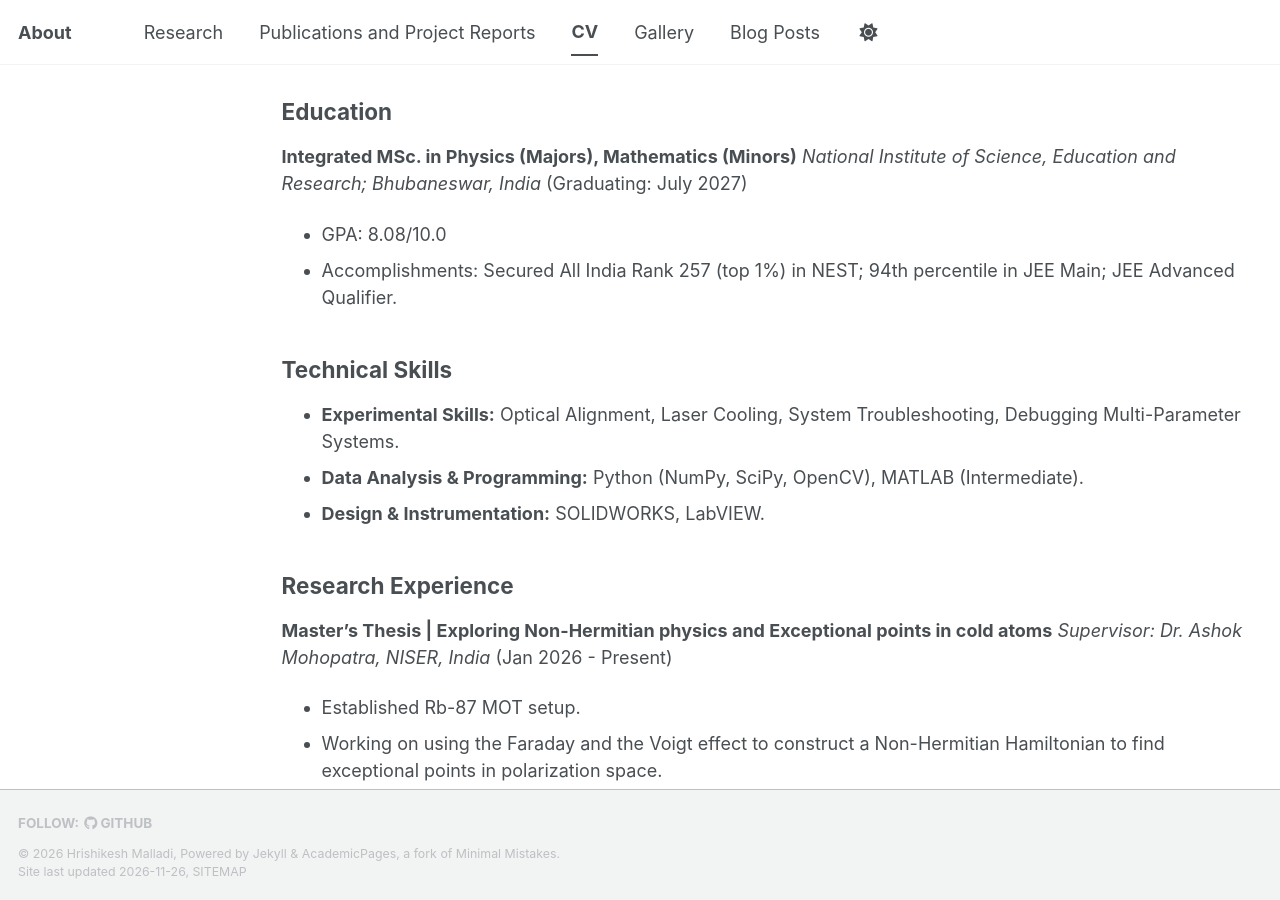
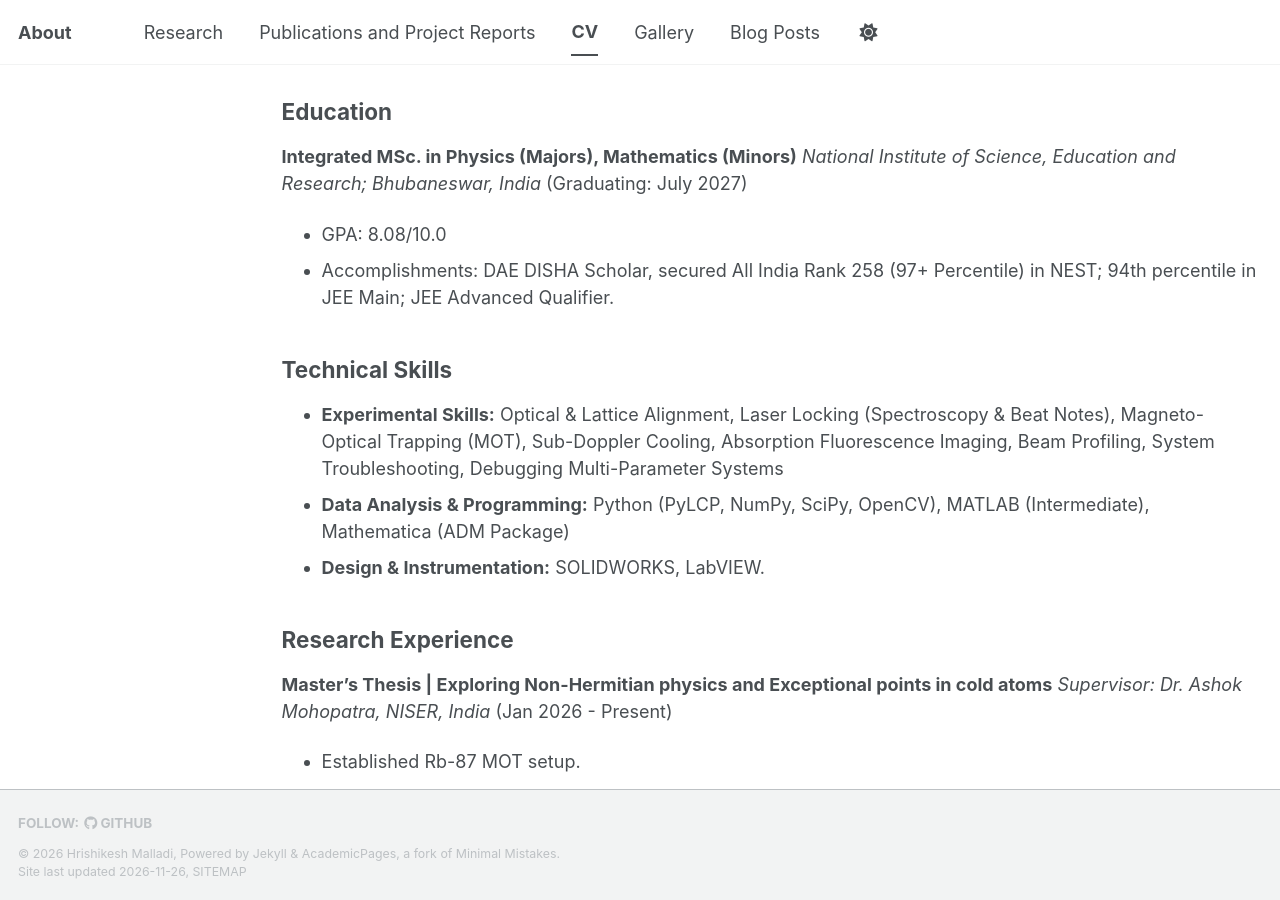
Before and after one commit to Hrishikesh-03/Hrishikesh-03.github.io, a Jekyll site: the page built from _pages/cv.md, in a window 1280 px wide and 900 px high, scrolled down 302 px. Built offline with Jekyll 4.4.1, drawn with Linux system fonts in a browser that asks for light colours; a style sheet for code colours, icons or effects is not loaded.

Commit message:
CV Update

```diff
--- a/_pages/cv.md
+++ b/_pages/cv.md
@@ -5,7 +5,7 @@ permalink: /cv/
 author_profile: false
 ---
 
-<a href="/assets/Hrishikesh_Malladi_CV_08082026.pdf" class="btn btn--info" download>Download CV (PDF)</a>
+<a href="/assets/Hrishikesh_Malladi_CV_26_11_2026.pdf" class="btn btn--info" download>Download CV (PDF)</a>
 
 ## Summary
 Aspiring experimental physicist specializing in quantum many-body physics and ultracold atoms. Experienced in MOT, BEC generation, and laser cooling. Currently investigating signatures of non-Hermitian exceptional points in cold atoms.
@@ -14,11 +14,11 @@ Aspiring experimental physicist specializing in quantum many-body physics and ul
 **Integrated MSc. in Physics (Majors), Mathematics (Minors)**
 *National Institute of Science, Education and Research; Bhubaneswar, India* (Graduating: July 2027)
 *   GPA: 8.08/10.0
-*   Accomplishments: Secured All India Rank 257 (top 1%) in NEST; 94th percentile in JEE Main; JEE Advanced Qualifier.
+*   Accomplishments: DAE DISHA Scholar, secured All India Rank 258 (97+ Percentile) in NEST; 94th percentile in JEE Main; JEE Advanced Qualifier.
 
 ## Technical Skills
-*   **Experimental Skills:** Optical Alignment, Laser Cooling, System Troubleshooting, Debugging Multi-Parameter Systems.
-*   **Data Analysis & Programming:** Python (NumPy, SciPy, OpenCV), MATLAB (Intermediate).
+*   **Experimental Skills:** Optical & Lattice Alignment, Laser Locking (Spectroscopy & Beat Notes), Magneto-Optical Trapping (MOT), Sub-Doppler Cooling, Absorption Fluorescence Imaging, Beam Profiling, System Troubleshooting, Debugging Multi-Parameter Systems
+*   **Data Analysis & Programming:** Python (PyLCP, NumPy, SciPy, OpenCV), MATLAB (Intermediate), Mathematica (ADM Package)
 *   **Design & Instrumentation:** SOLIDWORKS, LabVIEW.
 
 ## Research Experience
```
Also changed, not shown: 1 other file.
